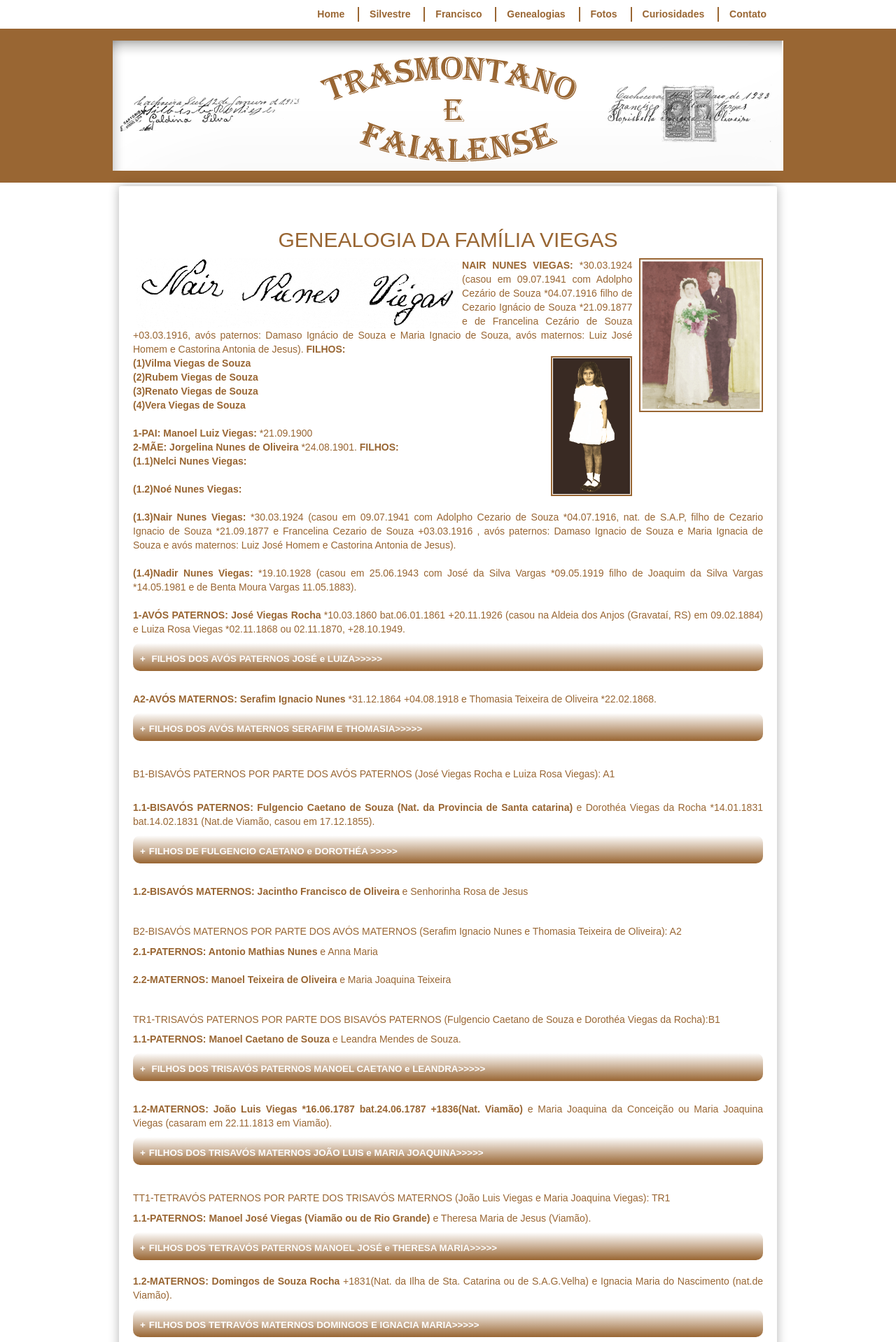
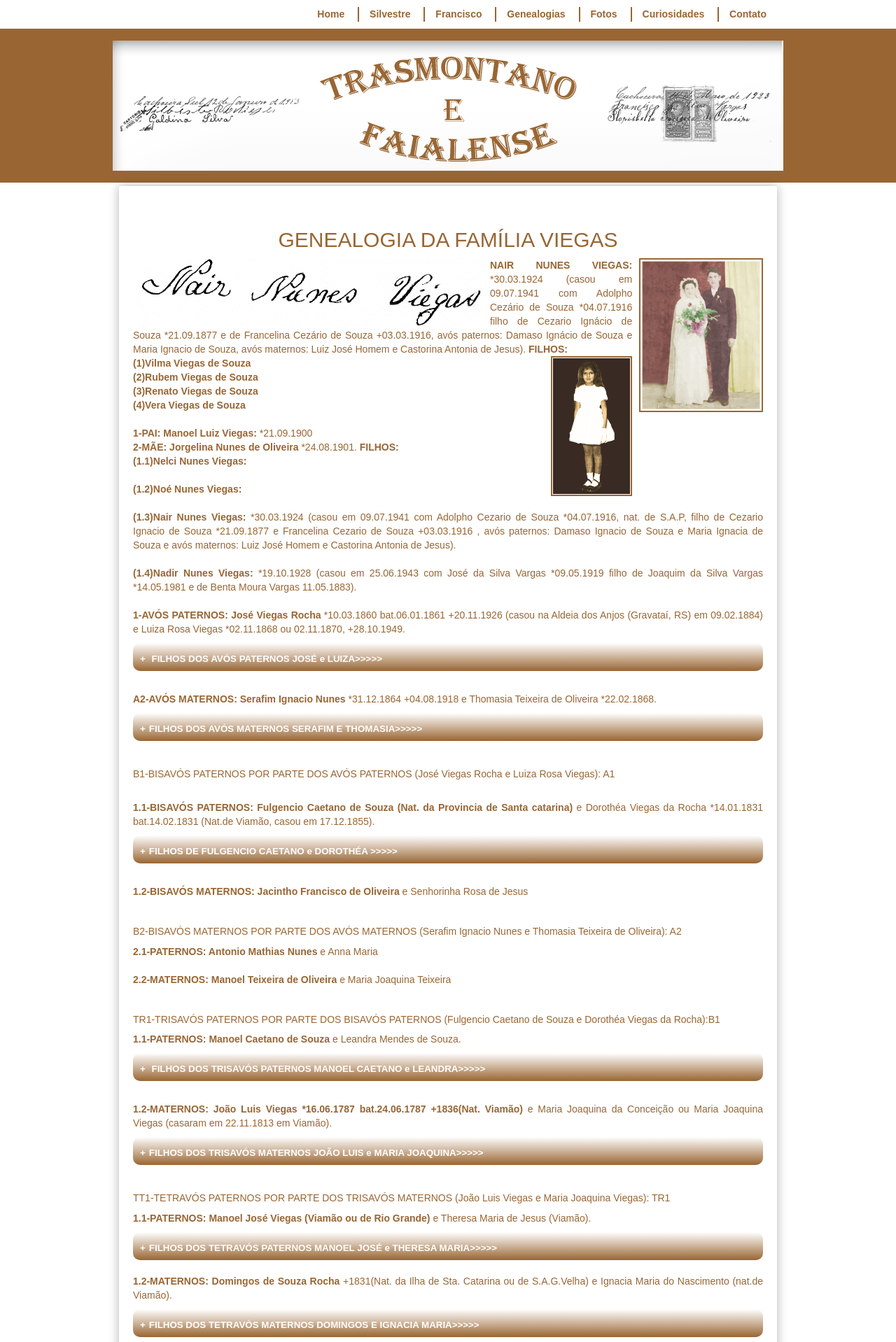
Before and after one commit to claudiovargas1955/claudiovargas1955.github.io, a Jekyll site: the page built from _pages/genealogia-da-familia-viegas.html, in a window 1280 px wide. Shown: the top 1918 px of the page at 70% size. Built offline with Jekyll 4.4.1, drawn with Linux system fonts in a browser that asks for light colours; some web fonts are replaced.

Commit message:
Update genealogia-da-familia-viegas.html

```diff
--- a/_pages/genealogia-da-familia-viegas.html
+++ b/_pages/genealogia-da-familia-viegas.html
@@ -41,7 +41,7 @@
 </style>
 
 <h2>GENEALOGIA DA FAMÍLIA VIEGAS</h2>
-<img class="esq1" style="float:left"; src="/images/Nair.png" height="100px" align="center" title="Assinatura Nair Nunes Viegas -
+<img class="esq1" style="float:left"; src="/images/Nair.png" width= "500px" height="100px" align="center" title="Assinatura Nair Nunes Viegas -
 09.07.1941";/>
 
 <p><img class="dir" style="float:right"; widht="120px padding-botton:1px"; src="/images/145076040011.png"; height="220px"
```
